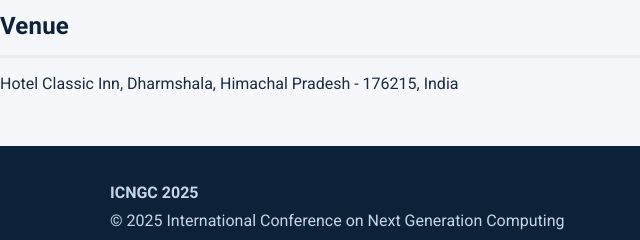
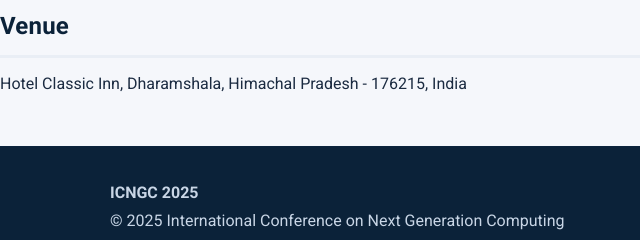
Before and after one commit to bhargava-prashant/Conference2025, a plain HTML site: page index.html in a window 1280 px wide. Shown: the part 6282-6522 px from the top of the page, 0-640 px from the left. Drawn offline with Linux system fonts and the light colour scheme.

Commit message:
address updates

```diff
--- a/index.html
+++ b/index.html
@@ -936,7 +936,7 @@
 
   <section id="venue" class="section">
     <h2>Venue</h2>
-    <p>Hotel Classic Inn, Dharmshala, Himachal Pradesh - 176215, India</p>
+    <p>Hotel Classic Inn, Dharamshala, Himachal Pradesh - 176215, India</p>
   </section>
 </div>
 
```
